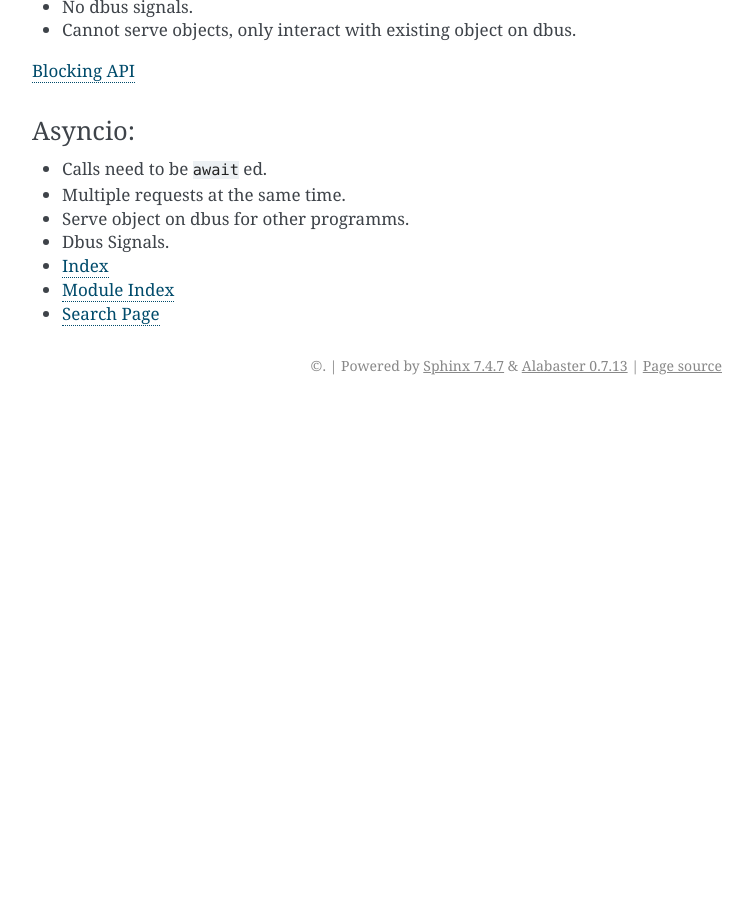
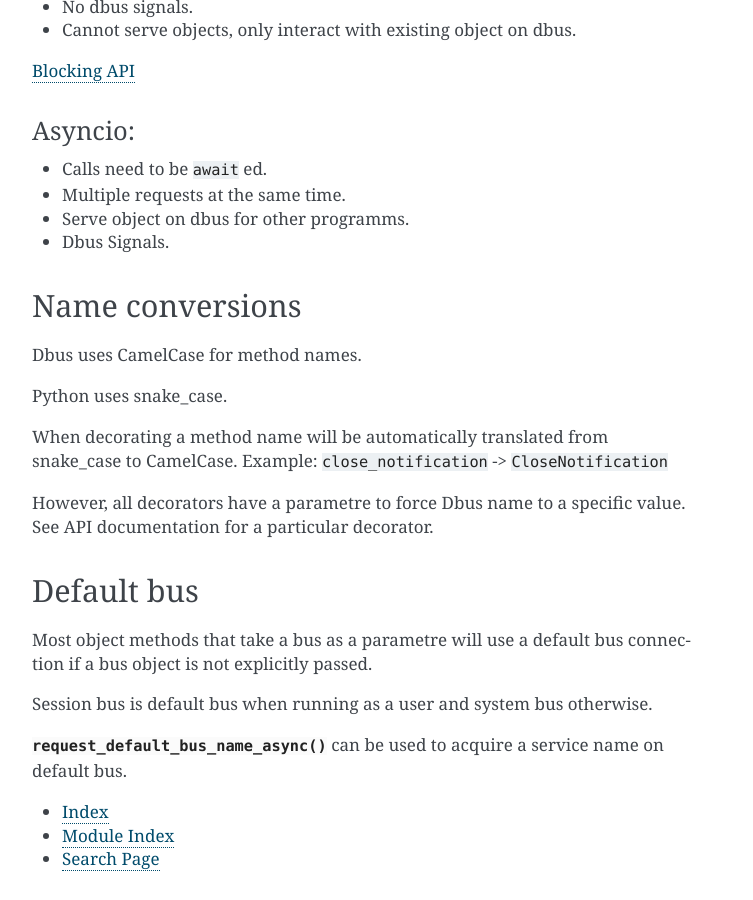
Before and after one commit to python-sdbus/python-sdbus, a Sphinx documentation site: the page built from docs/general.rst, in a window 1280 px wide and 900 px high, scrolled down 2207 px. Shown: the whole window, without its empty margins (388-1141 px from the left). Built offline with Sphinx 7.4.7, drawn with Linux system fonts in a browser that asks for light colours; before the commit the page ends 2612 px from its top, so only the background shows below that; some of the changed text lies outside the part shown.

Commit message:
Added name conversions and default bus docs

```diff
--- a/docs/general.rst
+++ b/docs/general.rst
@@ -113,7 +113,32 @@ Asyncio:
 * Serve object on dbus for other programms.
 * Dbus Signals.
 
+Name conversions
++++++++++++++++++++++
 
+Dbus uses CamelCase for method names.
+
+Python uses snake_case.
+
+When decorating a method name will be automatically translated from snake_case
+to CamelCase. Example: ``close_notification`` -> ``CloseNotification``
+
+However, all decorators have a parametre to force Dbus name to a specific value.
+See API documentation for a particular decorator.
+
+
+Default bus
+++++++++++++++++++++++++++
+
+Most object methods that take a bus as a parametre
+will use a default bus connection if a bus object is
+not explicitly passed.
+
+Session bus is default bus when running as a user and
+system bus otherwise.
+
+:py:func:`request_default_bus_name_async` can be used to acquire
+a service name on default bus.
 
 
 * :ref:`genindex`
```
